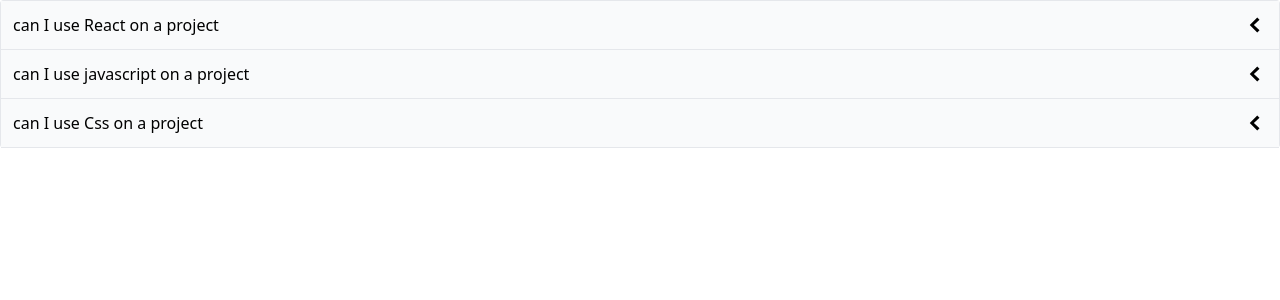
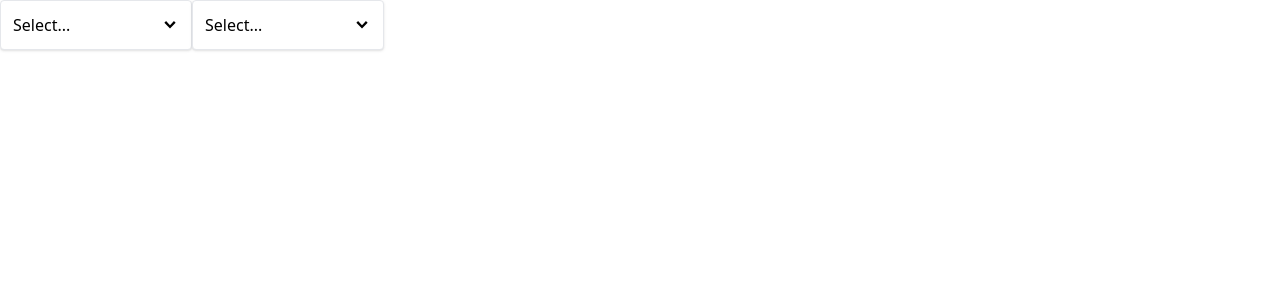
Before and after one commit to cse-amarjeet/React-Component-Button, a React (Create React App) app: page / in a window 1280 px wide. Shown: the top 300 px of the page. Built offline with nearby package versions, Linux system fonts and the light colour scheme.

Commit message:
added Dropdown component

```diff
--- a/src/App.js
+++ b/src/App.js
@@ -1,26 +1,21 @@
-import Accordion from "./components/Accordion";
+import { useState } from "react";
+import Dropdown from "./components/Dropdown";
 function App() {
-  const items = [
-    {
-      id: "lehx",
-      label: "can I use React on a project",
-      content:
-        "You can use React on any project You can use React on any project You can use React on any projectYou can use React on any project",
-    },
-    {
-      id: "ledddf",
-      label: "can I use javascript on a project",
-      content:
-        "You can use javascript on any project You can use javascript on any project You can use javascript on any project You can use javascript on any project",
-    },
-    {
-      id: "sdd",
-      label: "can I use Css on a project",
-      content:
-        "You can use Css on any project You can use Css on any project You can use Css on any projectYou can use Css on any project",
-    },
+  const [selection, setSelection] = useState(null);
+
+  const handleSelect = (option) => {
+    setSelection(option);
+  };
+  const options = [
+    { label: "Red", value: "red" },
+    { label: "Blue", value: "blue" },
+    { label: "Green", value: "green" },
   ];
-
-  return <Accordion items={items} />;
+  return (
+    <div className="flex">
+      <Dropdown onChange={handleSelect} value={selection} options={options} />
+      <Dropdown onChange={handleSelect} value={selection} options={options} />
+    </div>
+  );
 }
 export default App;
--- /dev/null
+++ b/src/components/Dropdown.js
@@ -0,0 +1,60 @@
+import { useState, useEffect, useRef } from "react";
+import { GoChevronDown } from "react-icons/go";
+import Panel from "./Panel";
+
+function Dropdown({ options, value, onChange }) {
+  const [isOpen, setIsOpen] = useState(false);
+  const divEl = useRef();
+
+  useEffect(() => {
+    const handler = (event) => {
+      if (!divEl.current) {
+        return;
+      }
+      if (!divEl.current.contains(event.target)) {
+        setIsOpen(false);
+      }
+    };
+    document.addEventListener("click", handler, true);
+
+    return () => {
+      document.removeEventListener("click", handler);
+    };
+  }, []);
+
+  const handleClick = () => {
+    setIsOpen(!isOpen);
+  };
+  const handleOptionClick = (option) => {
+    setIsOpen(false);
+    onChange(option);
+  };
+
+  const renderedOptions = options.map((option) => {
+    return (
+      <div
+        className="hover:bg-sky-100 rounded cursor-pointer p-1"
+        onClick={() => handleOptionClick(option)}
+        key={option.value}
+      >
+        {option.label}
+      </div>
+    );
+  });
+
+  return (
+    <div ref={divEl} className="w-48 relative">
+      <Panel
+        className="flex justify-between items-center cursor-pointer"
+        onClick={handleClick}
+      >
+        {value?.label || "Select..."}
+        <GoChevronDown className="text-lg" />
+      </Panel>
+      {isOpen && (
+        <Panel className="absolute top-full ">{renderedOptions}</Panel>
+      )}
+    </div>
+  );
+}
+export default Dropdown;
--- /dev/null
+++ b/src/components/Panel.js
@@ -0,0 +1,26 @@
+import classNames from "classnames";
+
+function Panel({ children, className, ...rest }) {
+  const finalClassNames = classNames(
+    className,
+    "border rounded p-3 shadow bg-white w-full"
+  );
+  return (
+    <div {...rest} className={finalClassNames}>
+      {children}
+    </div>
+  );
+}
+
+export default Panel;
+
+// const Dropdown = document.querySelector(".w-48");
+
+// const handleClick = (event) => {
+//   if (Dropdown.contains(event.target)) {
+//     console.log("Inside the Dropdown");
+//   } else {
+//     console.log("Outside the Dropdown");
+//   }
+// };
+// document.addEventListener("click", handleClick, true);
--- /dev/null
+++ b/src/pages/AccordionPage.js
@@ -0,0 +1,26 @@
+import Accordion from "../components/Accordion";
+function AccordionPage() {
+  const items = [
+    {
+      id: "lehx",
+      label: "can I use React on a project",
+      content:
+        "You can use React on any project You can use React on any project You can use React on any projectYou can use React on any project",
+    },
+    {
+      id: "ledddf",
+      label: "can I use javascript on a project",
+      content:
+        "You can use javascript on any project You can use javascript on any project You can use javascript on any project You can use javascript on any project",
+    },
+    {
+      id: "sdd",
+      label: "can I use Css on a project",
+      content:
+        "You can use Css on any project You can use Css on any project You can use Css on any projectYou can use Css on any project",
+    },
+  ];
+
+  return <Accordion items={items} />;
+}
+export default AccordionPage;
```
